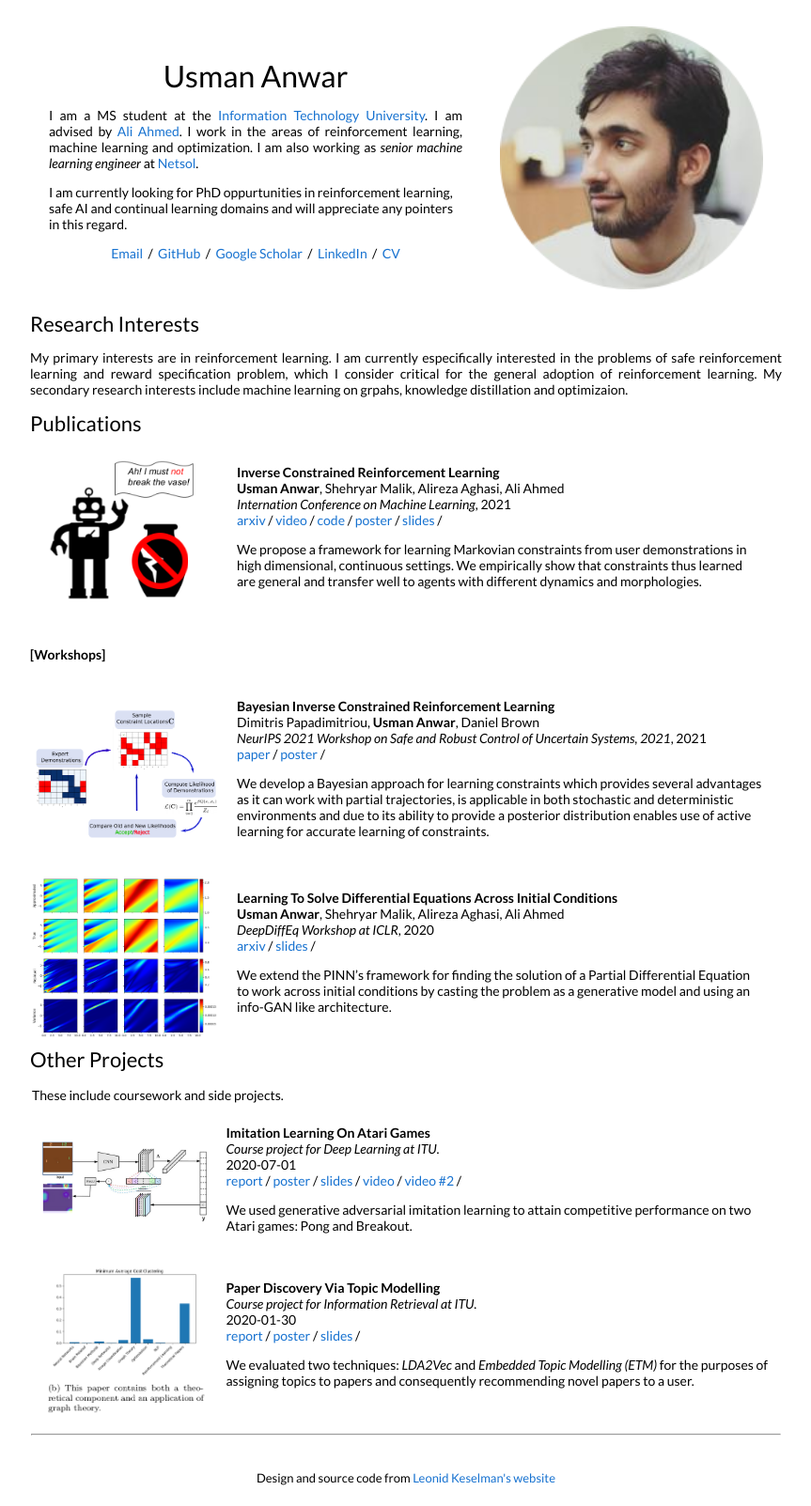
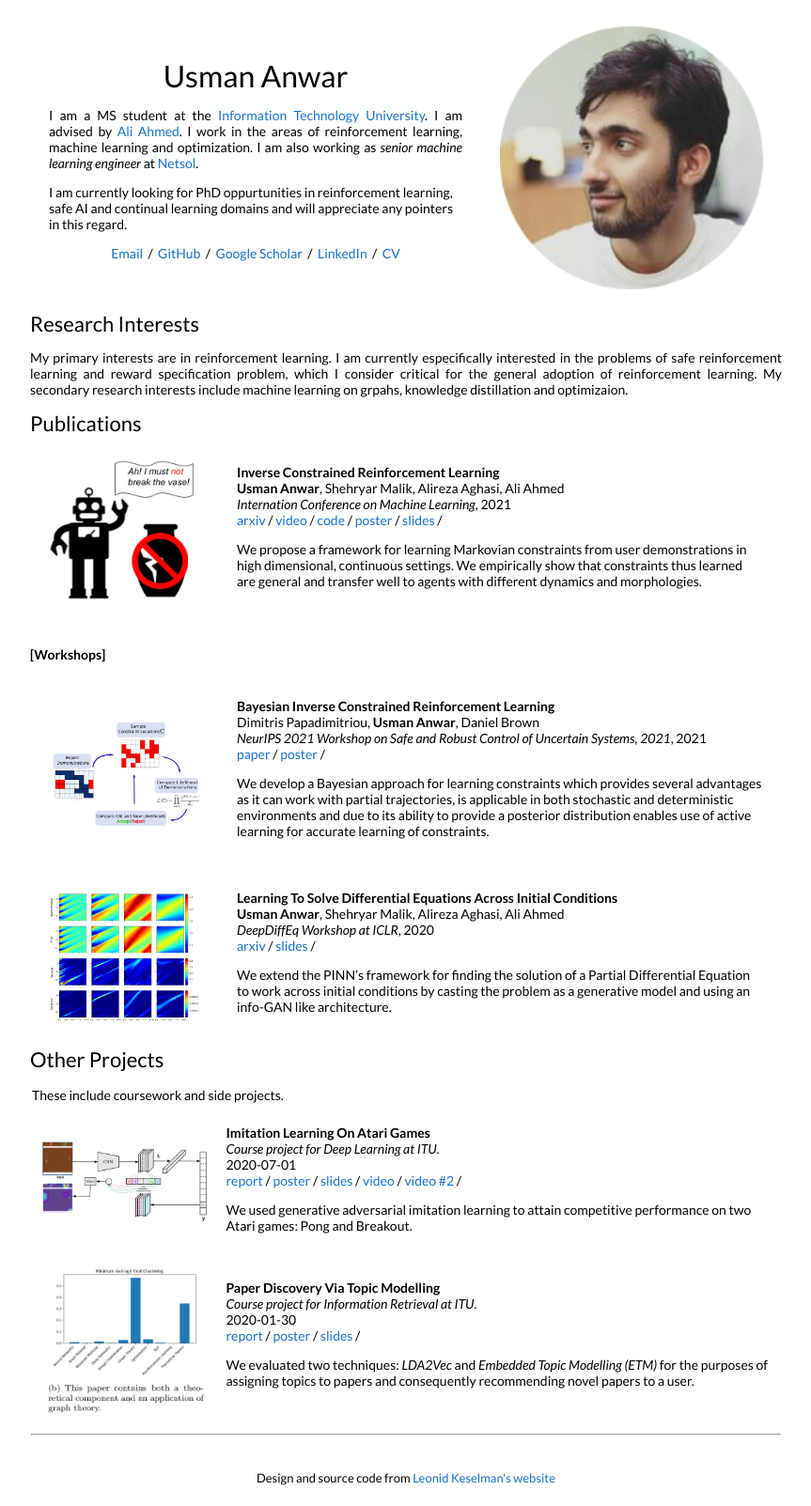
Before and after one commit to uzman-anwar/uzman-anwar.github.io, a Jekyll site: the page built from _posts/workshop/2021-12-01-BICRL.markdown, in a window 1280 px wide. Shown: the whole page at 94% size, without its empty margins (208-1071 px from the left). Built offline with Jekyll 4.4.1, drawn with Linux system fonts in a browser that asks for light colours.

Commit message:
Minor change

```diff
--- a/_layouts/default.html
+++ b/_layouts/default.html
@@ -103,7 +103,7 @@
           {% endfor %}
           {% endfor %}
         </table>
-        <h4>[Workshops]</h4>
+        <h4 style="width:100%">[Workshops]</h4>
 <!--        <table style="width:100%;border:0px;border-spacing:0px;border-collapse:separate;margin-right:auto;margin-left:auto;">
           <tr>
             <td style="width:100%;vertical-align:middle">
@@ -116,7 +116,7 @@
           {% for cat in post.categories %}
           {% if cat == 'workshop' %}
           <tr>
-            <td style="padding:0.1%;width:25%;vertical-align:middle;min-width:120px">
+            <td style="padding:2.5%;width:25%;vertical-align:middle;min-width:120px">
               <img src="{{post.image}}" alt="project1 image" style="width:auto; height:auto; max-width:100%;" />
             </td>
             <td style="padding:2.5%;width:75%;vertical-align:middle">
```
